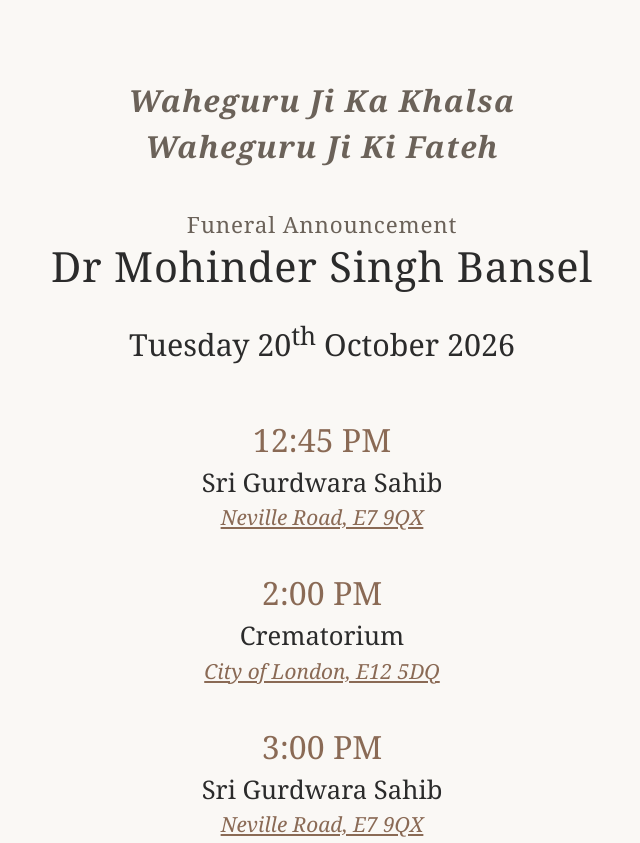
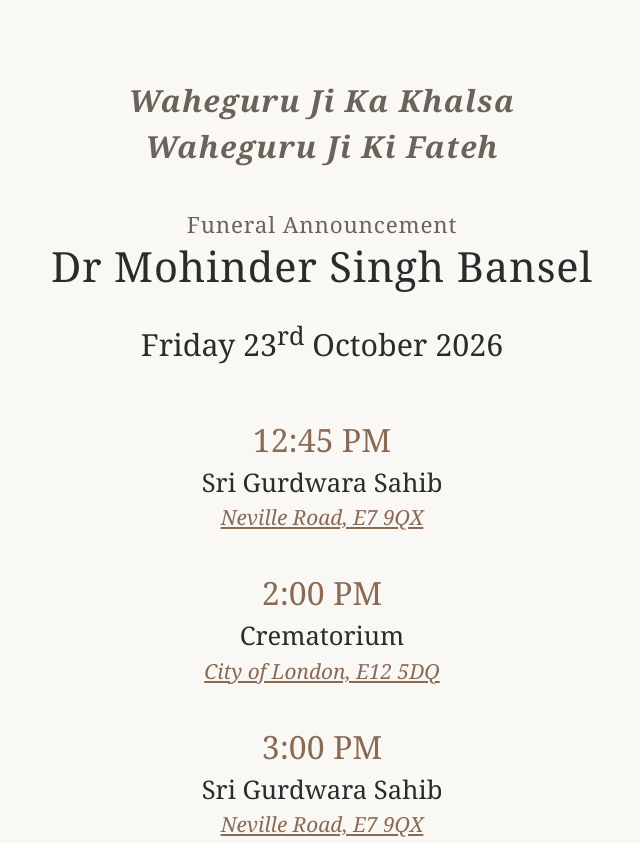
Before and after one commit to Dr-Mohinder-Singh-Bansel/funeral, a plain HTML site: page index.html in a window 1280 px wide. Shown: the top 843 px of the page, without its empty margins (318-958 px from the left). Drawn offline with Linux system fonts and the light colour scheme.

Commit message:
Change funeral date to Friday 23rd October 2026

```diff
--- a/index.html
+++ b/index.html
@@ -4,7 +4,7 @@
   <meta charset="utf-8">
   <meta name="viewport" content="width=device-width, initial-scale=1">
   <title>Funeral of Dr Mohinder Singh Bansel</title>
-  <meta name="description" content="Funeral arrangements for the late Dr Mohinder Singh Bansel, Tuesday 20th October 2026.">
+  <meta name="description" content="Funeral arrangements for the late Dr Mohinder Singh Bansel, Friday 23rd October 2026.">
   <style>
     :root { --ink: #2b2b2b; --muted: #6b6259; --accent: #8a6a55; --bg: #faf8f5; }
     * { box-sizing: border-box; }
@@ -43,7 +43,7 @@
 
     <h1><small>Funeral Announcement</small>Dr Mohinder Singh Bansel</h1>
 
-    <p class="date">Tuesday 20<sup>th</sup> October 2026</p>
+    <p class="date">Friday 23<sup>rd</sup> October 2026</p>
 
     <ol>
       <li>
```
